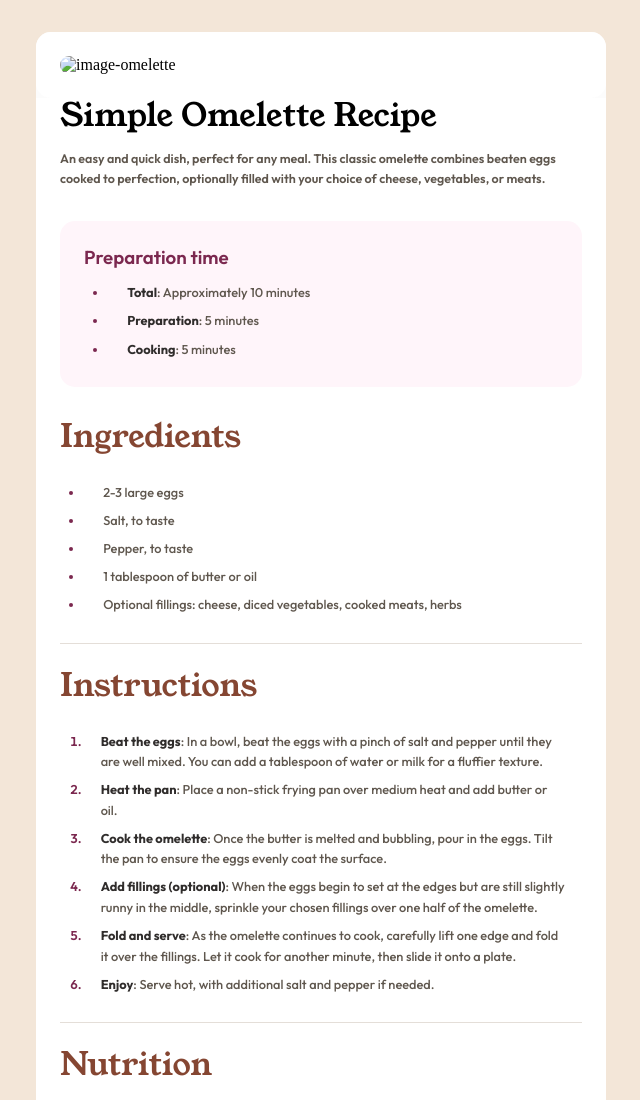
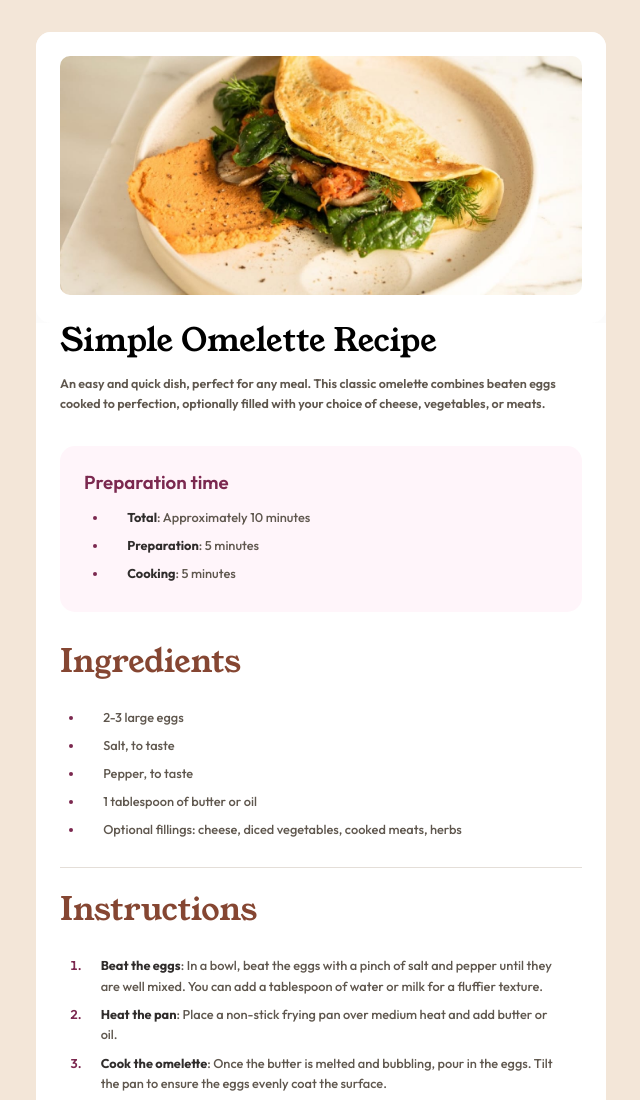
Before and after one commit to ankii143/recipe-page-menu, a plain HTML site: page index.html in a window 1280 px wide. Shown: the top 1100 px of the page, without its empty margins (319-959 px from the left). Drawn offline with Linux system fonts and the light colour scheme; the site is published under a folder, as on GitHub Pages, so addresses that start at the root find nothing.

Commit message:
Update index.html

```diff
--- a/index.html
+++ b/index.html
@@ -12,7 +12,7 @@
 <body>
     <div class="container1">
         <div class="img-container">
-            <img src="/recipe-page-main/assets/images/image-omelette.jpeg" alt="image-omelette">
+            <img src="recipe-page-main/assets/images/image-omelette.jpeg" alt="image-omelette">
         </div>
         <div class="container">
 
```
